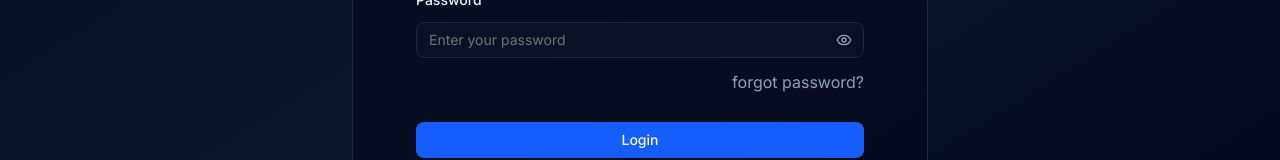
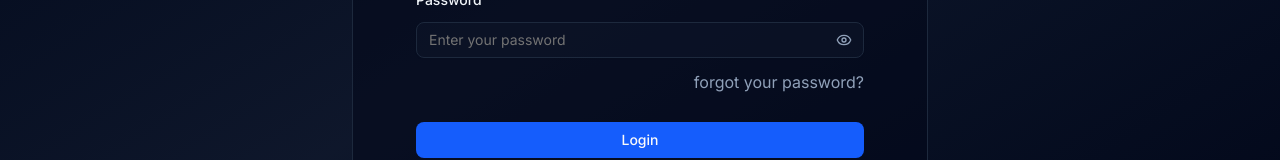
Before and after one commit to 121ShoryaSingh/next-warrenty-vault, a Next.js app: page /login in a window 1280 px wide. Shown: the part 442-602 px from the top of the page. Built offline with nearby package versions, Linux system fonts and the light colour scheme.

Commit message:
fixed some typos in login page

```diff
--- a/app/login/page.tsx
+++ b/app/login/page.tsx
@@ -139,7 +139,7 @@ export default function Login() {
                       href="/emailCheck"
                       className="text-slate-400 hover:underline underline-offset-2 hover:text-blue-400 duration-300 ease-in"
                     >
-                      forgot password?
+                      forgot your password?
                     </Link>
                   </div>
                 </Field>
```
